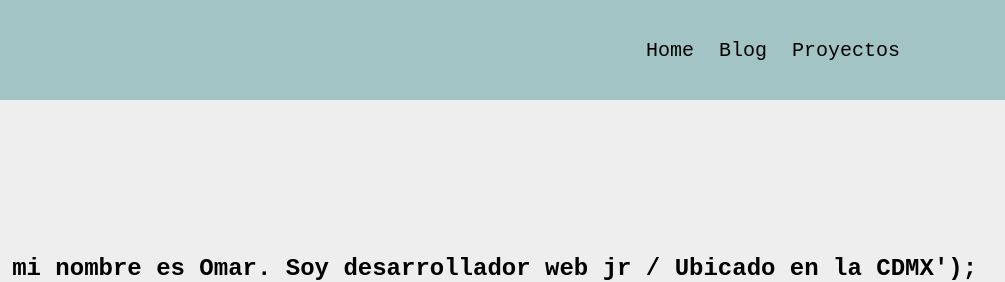
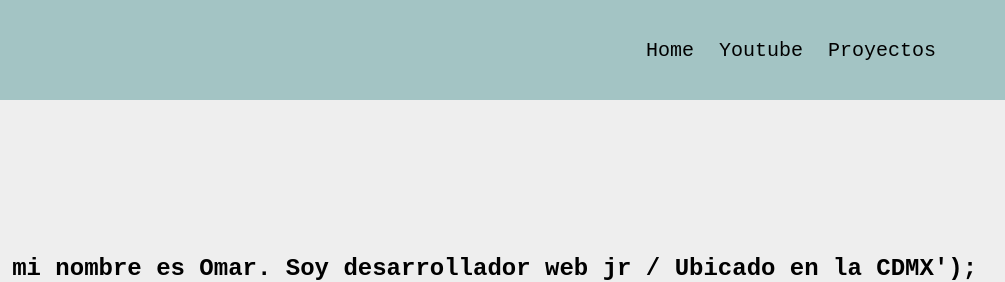
Before and after one commit to omarjimdiz-coder/portafilio, a plain HTML site: page index.html in a window 1280 px wide. Shown: the top 282 px of the page, 275-1280 px from the left. Drawn offline with Linux system fonts and the light colour scheme.

Commit message:
Se agrega pagina de Youtube e index actualizada

```diff
--- a/index.html
+++ b/index.html
@@ -19,7 +19,7 @@
             <a href="./index.html">Home</a>
           </li>
           <li>
-            <a href="#">Blog</a>
+            <a href="./youtube.html">Youtube</a>
           </li>
           <li>
             <a href="#">Proyectos</a>
```
